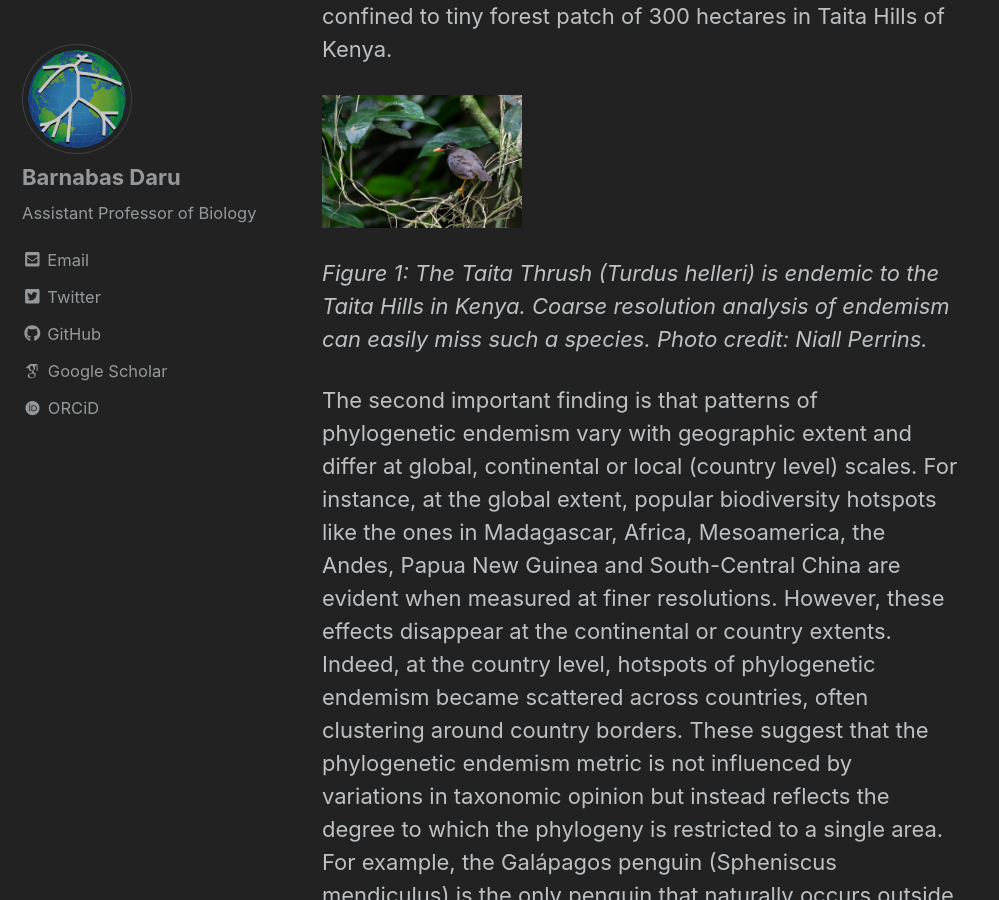
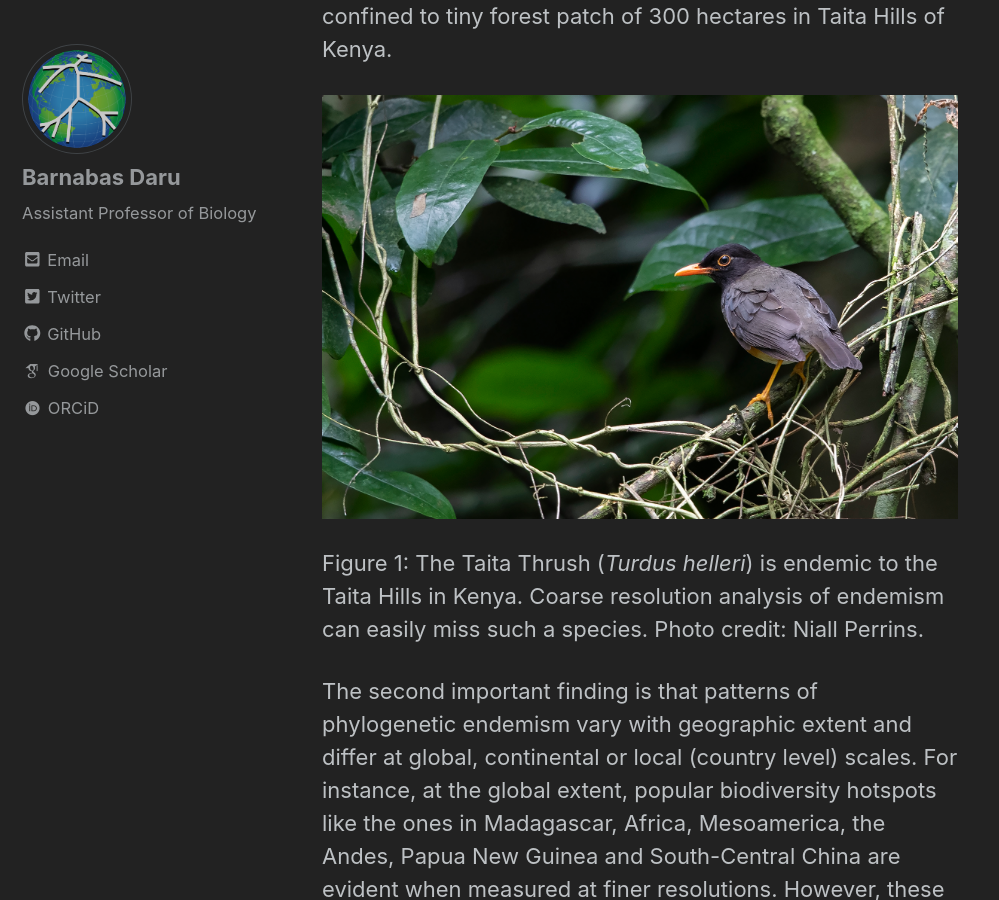
Before and after one commit to darunabas/darulab.github.io, a Jekyll site: the page built from _posts/2020-11-20-Endemism-Scale-Dependent.md, in a window 1280 px wide and 900 px high, scrolled down 2266 px. Shown: the whole window, without its empty margins (0-999 px from the left). Built offline with Jekyll 4.4.1, drawn with Linux system fonts in a browser that asks for light colours; nearby versions of some CDN libraries; some web fonts are replaced.

Commit message:
Update 2020-11-20-Endemism-Scale-Dependent.md

```diff
--- a/_posts/2020-11-20-Endemism-Scale-Dependent.md
+++ b/_posts/2020-11-20-Endemism-Scale-Dependent.md
@@ -24,9 +24,9 @@ Together with researchers Alexandre Antonelli of Royal Botanic Gardens Kew Londo
 
 The first striking result is that hotspots of weighted endemism are sensitive to geographic resolution, decreasing at courser resolutions than finer resolutions and when treated by taxonomic lumping. The extent of the variation is similar for both birds and amphibians. This finding suggests that analysis at courser resolutions can easily miss microendemic species such as the Taita thrush (Fig. 1) confined to tiny forest patch of 300 hectares in Taita Hills of Kenya.
 
-![Taita-thrush](/assets/images/taita-thrush.jpg){:class="img-responsive"}{:width="200px"}{: style="float: center"}
+![Taita-thrush](/assets/images/taita-thrush.jpg){:class="img-responsive"}
 {:.image-caption}
-*Figure 1: The Taita Thrush (Turdus helleri) is endemic to the Taita Hills in Kenya. Coarse resolution analysis of endemism can easily miss such a species. Photo credit: Niall Perrins.*
+Figure 1: The Taita Thrush (_Turdus helleri_) is endemic to the Taita Hills in Kenya. Coarse resolution analysis of endemism can easily miss such a species. Photo credit: Niall Perrins.
 
 The second important finding is that patterns of phylogenetic endemism vary with geographic extent and differ at global, continental or local (country level) scales. For instance, at the global extent, popular biodiversity hotspots like the ones in Madagascar, Africa, Mesoamerica, the Andes, Papua New Guinea and South-Central China are evident when measured at finer resolutions. However, these effects disappear at the continental or country extents. Indeed, at the country level, hotspots of phylogenetic endemism became scattered across countries, often clustering around country borders. These suggest that the phylogenetic endemism metric is not influenced by variations in taxonomic opinion but instead reflects the degree to which the phylogeny is restricted to a single area. For example, the Galápagos penguin (Spheniscus mendiculus) is the only penguin that naturally occurs outside the Southern Hemisphere found nowhere else but the Galápagos Islands north of the equator. This species is expected to have a higher phylogenetic endemism at a continental scale north of the equator, but lower in a global setting because it has about 20 close relatives restricted to the Southern Hemisphere.
 
```
